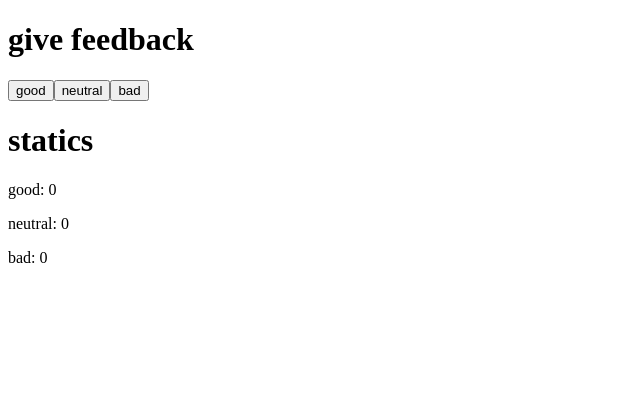
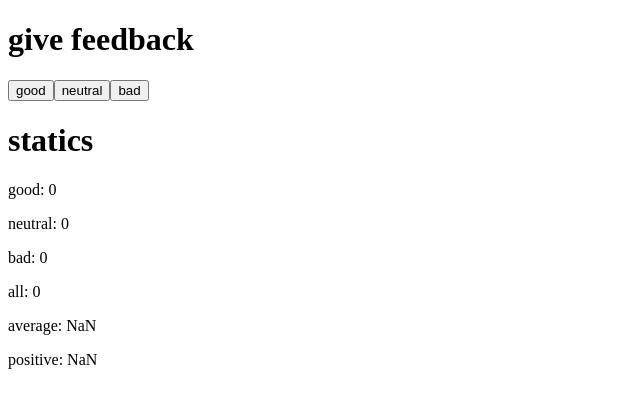
Before and after one commit to OthmanTabeche/FullStackOpen2025, a React (Vite) app in the folder part1/: page / in a window 1280 px wide. Shown: the top 408 px of the page, without its empty margins (0-640 px from the left). Built offline with nearby package versions, Linux system fonts and the light colour scheme.

Commit message:
unicafe 1.6 - 1.7

```diff
--- a/part1/src/App.jsx
+++ b/part1/src/App.jsx
@@ -10,6 +10,8 @@ const App = () => {
   const handelClickNeutral = () => setNeutral((prev) => prev + 1);
   const handelClickBad = () => setBad((prev) => prev + 1);
 
+  const all = good + neutral + bad;
+
   return (
     <div>
       <h1>give feedback</h1>
@@ -21,6 +23,9 @@ const App = () => {
       <p>good: {good} </p>
       <p>neutral: {neutral} </p>
       <p>bad: {bad} </p>
+      <p>all: {all}</p>
+      <p>average: {good - bad / all}</p>
+      <p>positive: {(good / all) * 100}</p>
     </div>
   )
 }
```
